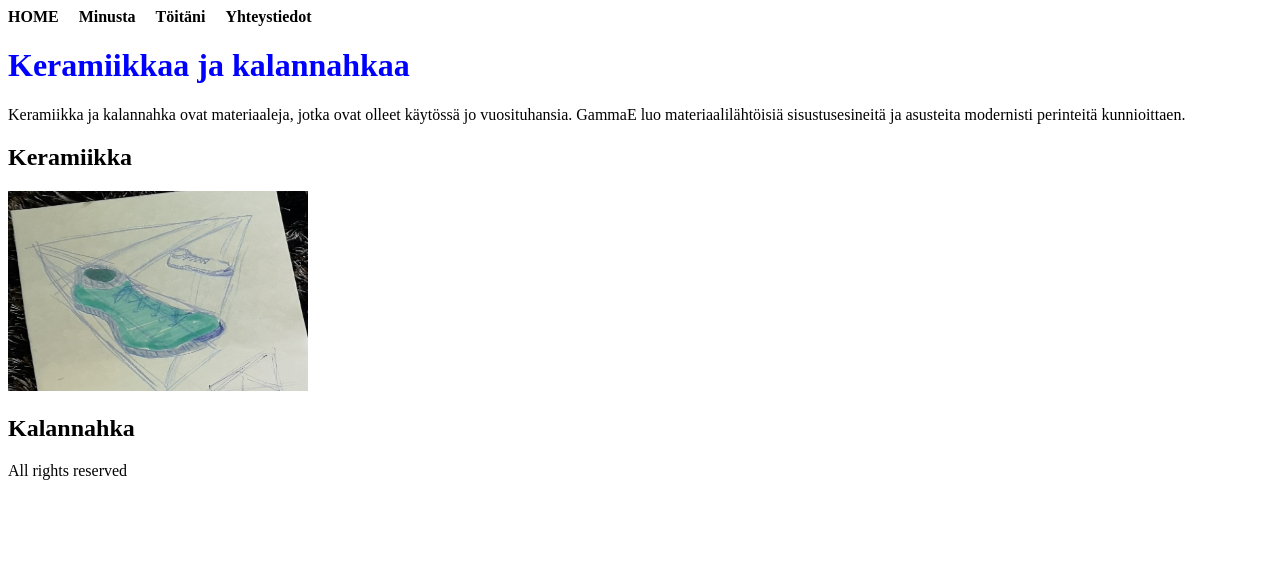
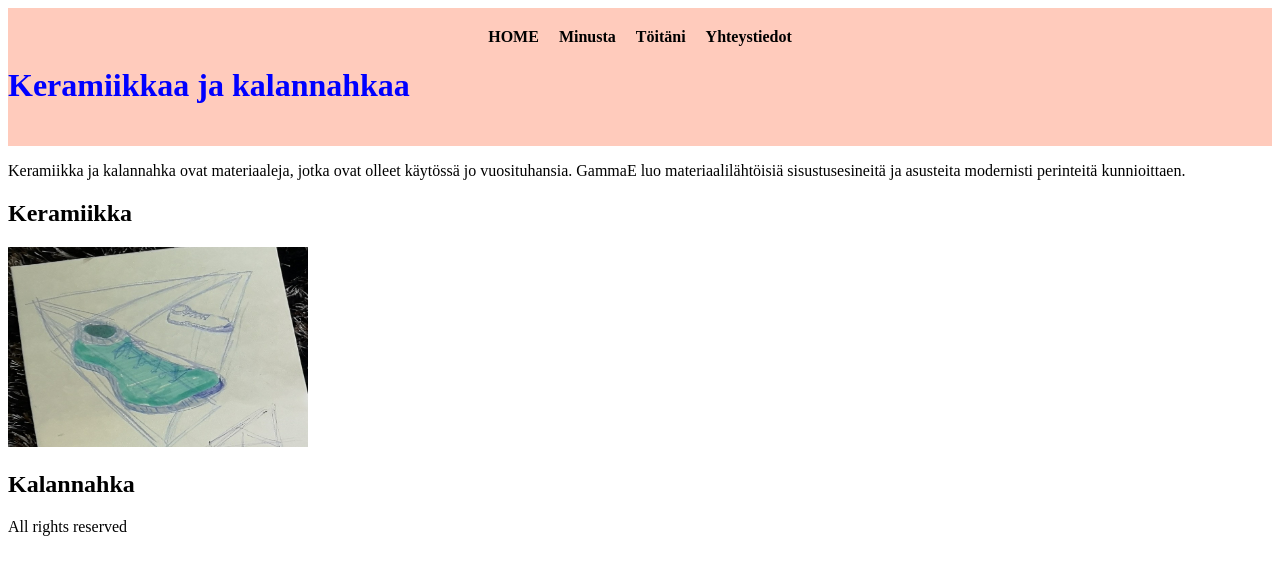
Before and after one commit to sisupussi/sisupussi.github.io, a plain HTML site: page index.html in a window 1280 px wide. Drawn offline with Linux system fonts and the light colour scheme.

Commit message:
Update index.html

```diff
--- a/index.html
+++ b/index.html
@@ -24,6 +24,15 @@
         nav a:hover {
             color: blue;
         }
+        header {
+    background-color: #FFCBBC;  /* Vaalea taustaväri */
+    padding: 20px 0;            /* Yläpalkin korkeus */
+}
+
+nav ul {
+    justify-content: center;    /* Keskittää valikon */
+}
+
     </style>
 </head>
 
```
